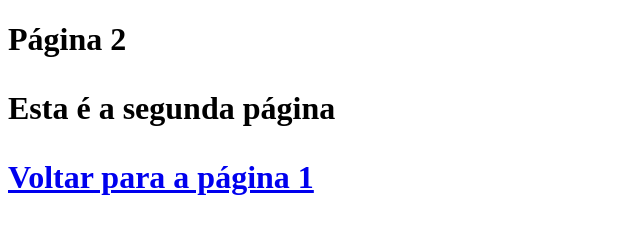
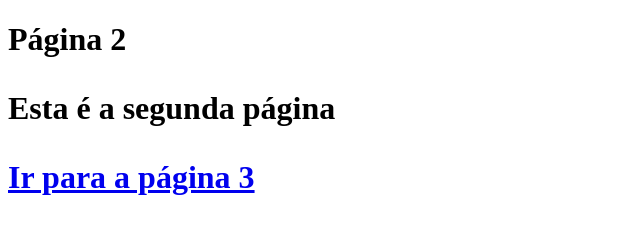
Before and after one commit to Taise-Rosa06/paginas, a plain HTML site: page pagina2.html in a window 1280 px wide. Shown: the whole page, without its empty margins (0-640 px from the left). Drawn offline with Linux system fonts and the light colour scheme.

Commit message:
Update pagina2.html

```diff
--- a/pagina2.html
+++ b/pagina2.html
@@ -6,6 +6,6 @@
     <body>
         <h1>Página 2<h1>
         <p>Esta é a segunda página</p>
-        <a href="index.html">Voltar para a página 1</a>
+        <a href="pagina3.html">Ir para a página 3</a>
     </body>
 </html>
```
